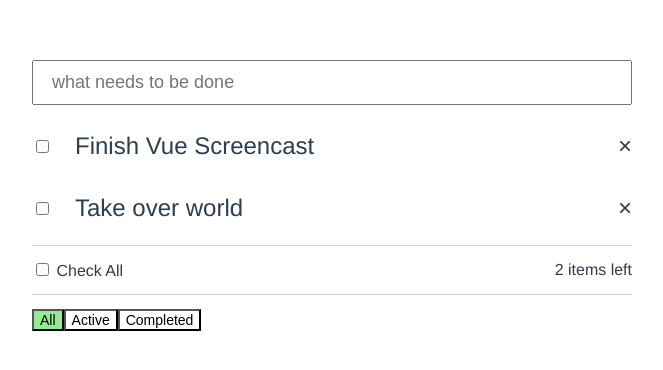
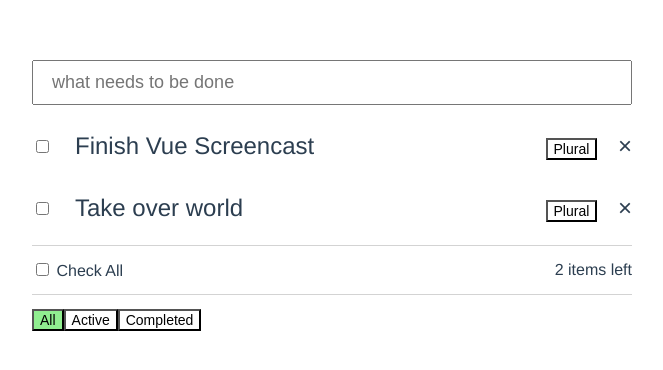
Before and after one commit to verysuper/todo-vue-01, a Vue app: page / in a window 1280 px wide. Shown: the top 370 px of the page, without its empty margins (308-971 px from the left). Built offline with nearby package versions, Linux system fonts and the light colour scheme.

Commit message:
listen eventBus by pluralize

```diff
--- a/src/components/TodoItem.vue
+++ b/src/components/TodoItem.vue
@@ -19,9 +19,13 @@
            v-focus
     >
   </div>
-  <div class="remove-item" @click="removeTodo(todo.id)">
-    &times;
+  <div>
+    <button @click="pluralize">Plural</button>
+    <span class="remove-item" @click="removeTodo(todo.id)">
+      &times;
+    </span>
   </div>
+
 </div>
 </template>
 
@@ -46,6 +50,9 @@
                 'editing': this.todo.editing,
                 'beforeEditCache': '',
             }
+        },
+        created(){
+            eventBus.$on('pluralize',this.handlePluralize);
         },
         watch: {
             checkAll() {
@@ -83,6 +90,18 @@
                 this.title = this.beforeEditCache;
                 this.editing = false;
             },
+            pluralize(){
+                eventBus.$emit('pluralize')
+            },
+            handlePluralize(){
+                this.title = this.title + 's';
+                eventBus.$emit('finishedEdit', {
+                    'id': this.id,
+                    'title': this.title,
+                    'completed': this.completed,
+                    'editing': this.editing,
+                });
+            }
         }
     }
 </script>
```
